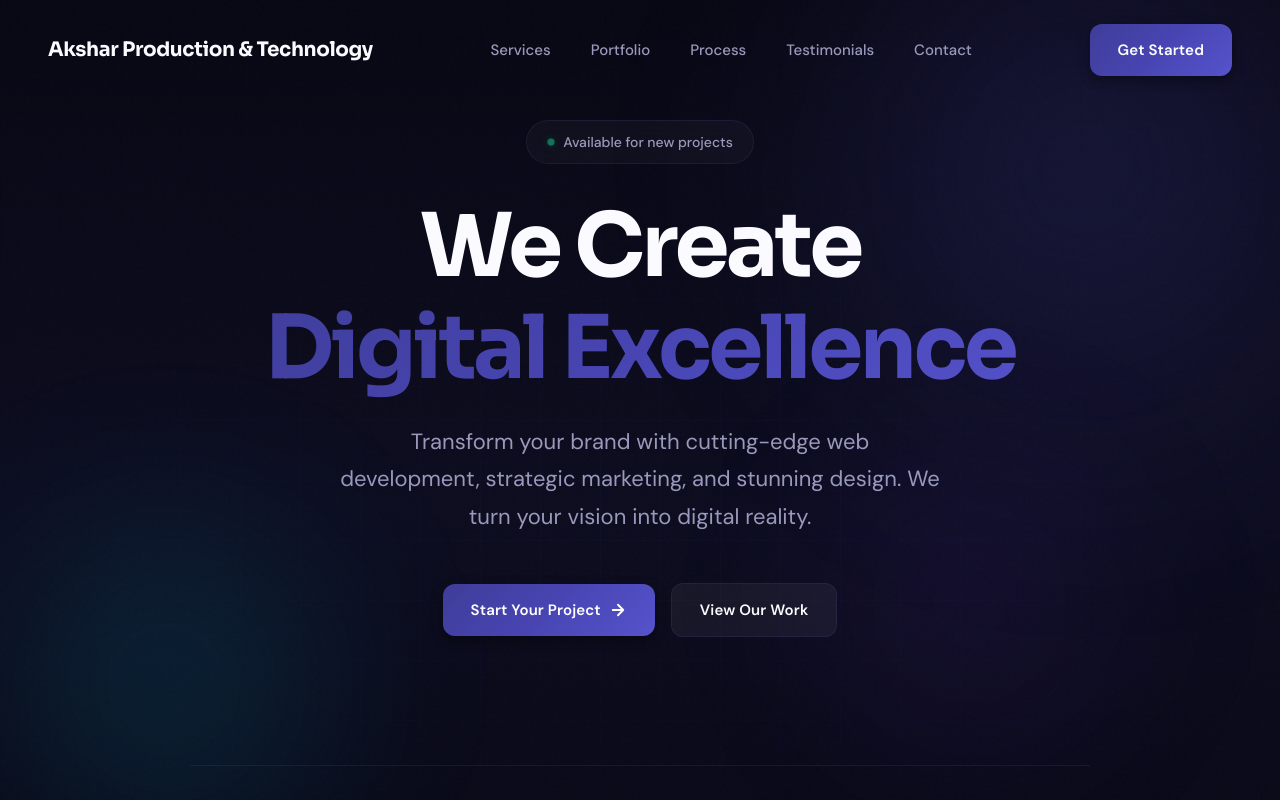
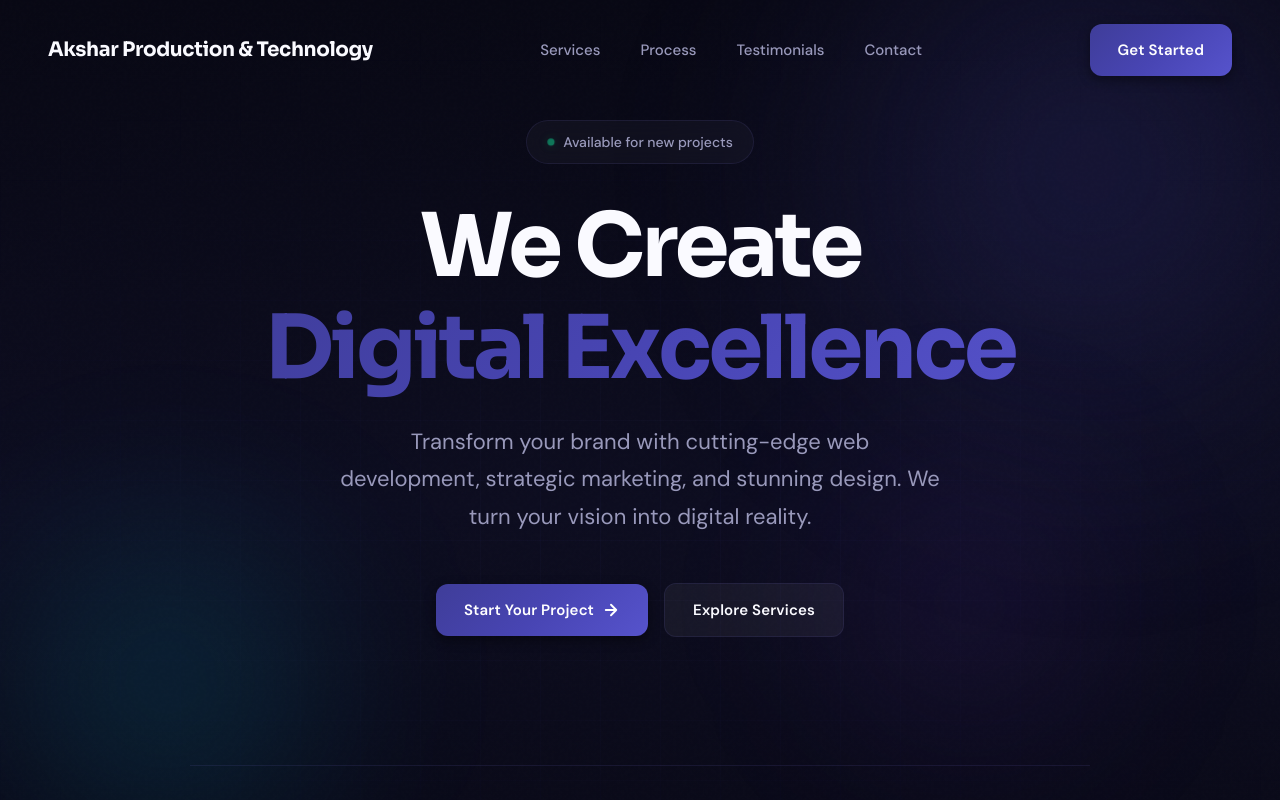
Before and after one commit to chiragmali09/Akshar-Production-Technology, a Next.js app: page / in a window 1280 px wide. Shown: the top 800 px of the page. Built offline with nearby package versions, Linux system fonts and the light colour scheme.

Commit message:
feat: temporarily hide client showcase section and update navigation

```diff
--- a/src/app/page.tsx
+++ b/src/app/page.tsx
@@ -25,7 +25,7 @@ function Header() {
 
           <nav className="nav">
             <a href="#services" className="nav-link">Services</a>
-            <a href="#portfolio" className="nav-link">Portfolio</a>
+            {/* <a href="#portfolio" className="nav-link">Portfolio</a> */}
             <a href="#process" className="nav-link">Process</a>
             <a href="#testimonials" className="nav-link">Testimonials</a>
             <a href="#contact" className="nav-link">Contact</a>
@@ -51,7 +51,7 @@ function Header() {
       <div className={`mobile-menu ${mobileMenuOpen ? 'open' : ''}`}>
         <nav className="mobile-nav">
           <a href="#services" className="mobile-nav-link" onClick={() => setMobileMenuOpen(false)}>Services</a>
-          <a href="#portfolio" className="mobile-nav-link" onClick={() => setMobileMenuOpen(false)}>Portfolio</a>
+          {/* <a href="#portfolio" className="mobile-nav-link" onClick={() => setMobileMenuOpen(false)}>Portfolio</a> */}
           <a href="#process" className="mobile-nav-link" onClick={() => setMobileMenuOpen(false)}>Process</a>
           <a href="#testimonials" className="mobile-nav-link" onClick={() => setMobileMenuOpen(false)}>Testimonials</a>
           <a href="#contact" className="mobile-nav-link" onClick={() => setMobileMenuOpen(false)}>Contact</a>
@@ -102,8 +102,8 @@ function Hero() {
                 <path d="M5 12h14M12 5l7 7-7 7" />
               </svg>
             </a>
-            <a href="#portfolio" className="btn btn-secondary">
-              View Our Work
+            <a href="#services" className="btn btn-secondary">
+              Explore Services
             </a>
           </div>
 
@@ -1331,7 +1331,7 @@ function Footer() {
             <h4>Company</h4>
             <ul className="footer-links">
               <li><a href="/about">About Us</a></li>
-              <li><a href="#portfolio">Portfolio</a></li>
+              {/* <li><a href="#portfolio">Portfolio</a></li> */}
               <li><a href="#process">Our Process</a></li>
               <li><a href="#testimonials">Testimonials</a></li>
               <li><a href="#contact">Contact</a></li>
@@ -1367,7 +1367,7 @@ export default function Home() {
       <main>
         <Hero />
         <Services />
-        <Portfolio />
+        {/* <Portfolio /> */}
         <Process />
         <Testimonials />
         <CTA />
```
